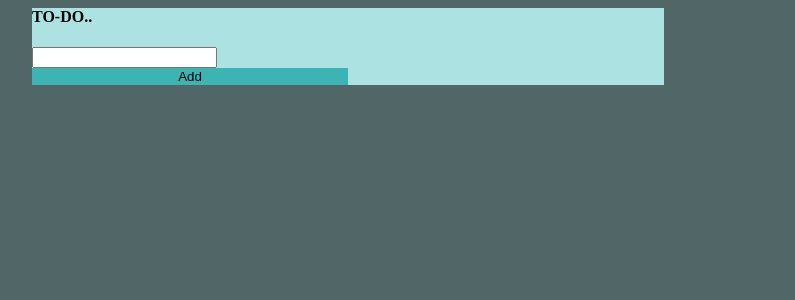
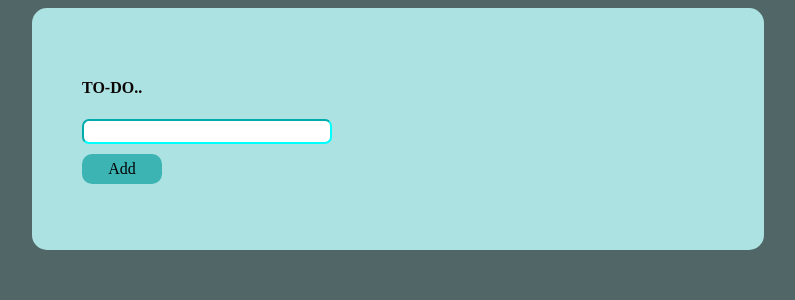
Before and after one commit to bhagyashreept/react-TodoNew, a React (Create React App) app: page / in a window 1280 px wide. Shown: the top 300 px of the page, without its empty margins (292-1087 px from the left). Built offline with nearby package versions, Linux system fonts and the light colour scheme.

Commit message:
2 files modified

```diff
--- a/src/components/Form.js
+++ b/src/components/Form.js
@@ -23,7 +23,12 @@ const Form = ({ setInputText, setTodos, todos, inputText }) => {
   return (
     <Card>
       <div>
-        <input type="text" value={inputText} onChange={getNameHandler}></input>
+        <input
+          className="textCss"
+          type="text"
+          value={inputText}
+          onChange={getNameHandler}
+        ></input>
       </div>
       <div>
         <button className="AddButton" onClick={submitHandler}>
--- a/src/components/Todo.css
+++ b/src/components/Todo.css
@@ -1,4 +1,4 @@
-html{
+html {
   background-color: rgb(81, 102, 102);
 }
 
@@ -7,6 +7,8 @@ html{
   align-items: center;
   width: 50%;
   margin-left: 25%;
+  border-radius: 15px;
+  padding: 50px;
 }
 
 .todo-item {
@@ -43,7 +45,10 @@ html{
 }
 
 .textCss {
-  background-color: rgb(4, 8, 17);
+  border-radius: 7px;
+  border-color: aqua;
+  height: 25px;
+  width: 250px;
 }
 .eachItem-children {
   flex-basis: auto;
@@ -57,10 +62,19 @@ html{
 }
 
 .AddButton {
-  border: rgb(66, 192, 192);
+  border: rgb(39, 22, 102);
   background-color: rgb(61, 180, 180);
-  width: 50%;
+  margin-top: 10px;
+  font: inherit;
+  width: 80px;
+  height: 30px;
+  border-radius: 10px;
 }
+
+.AddButton:hover {
+  background-color: rgb(48, 105, 105);
+}
+
 @media only screen and (max-width: 200px) {
   .button {
     width: 100%;
@@ -70,4 +84,5 @@ html{
 .eachItem {
   display: flex;
   justify-content: space-between;
+  padding: 5px;
 }
```
